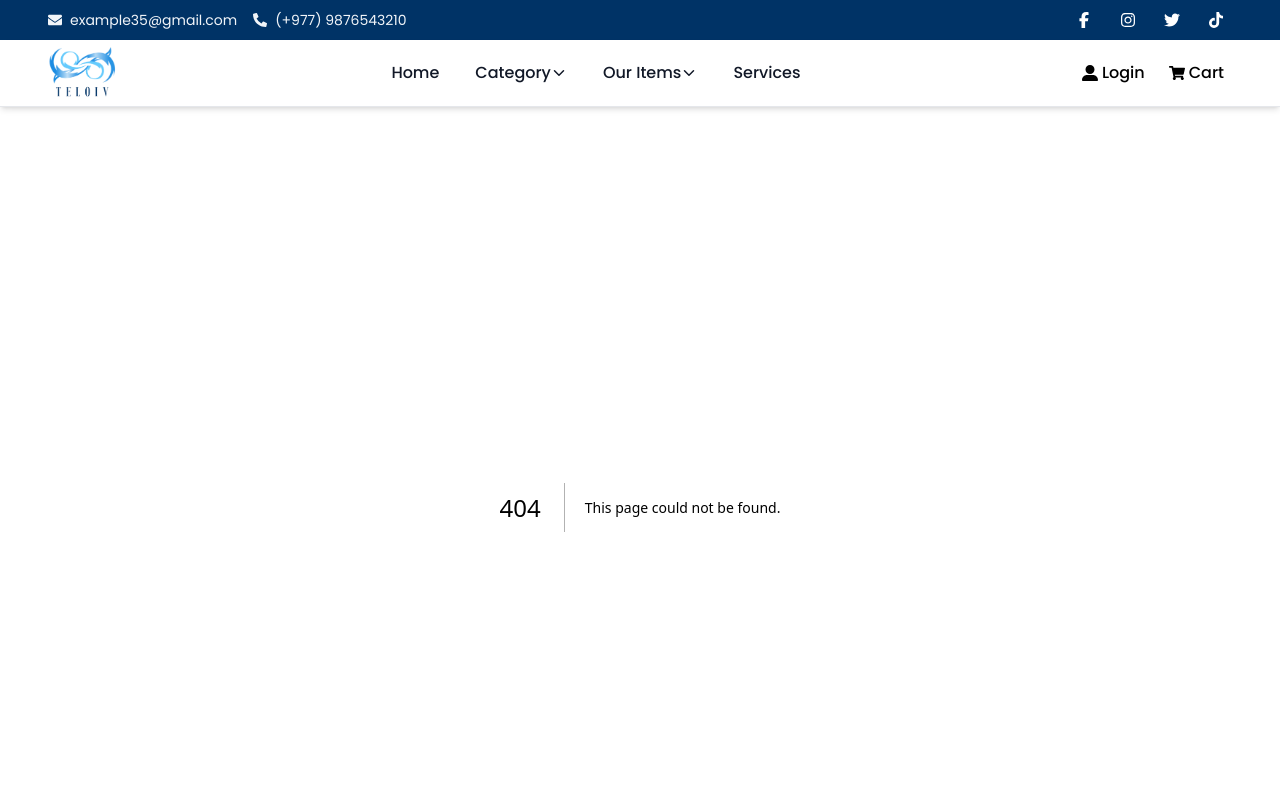
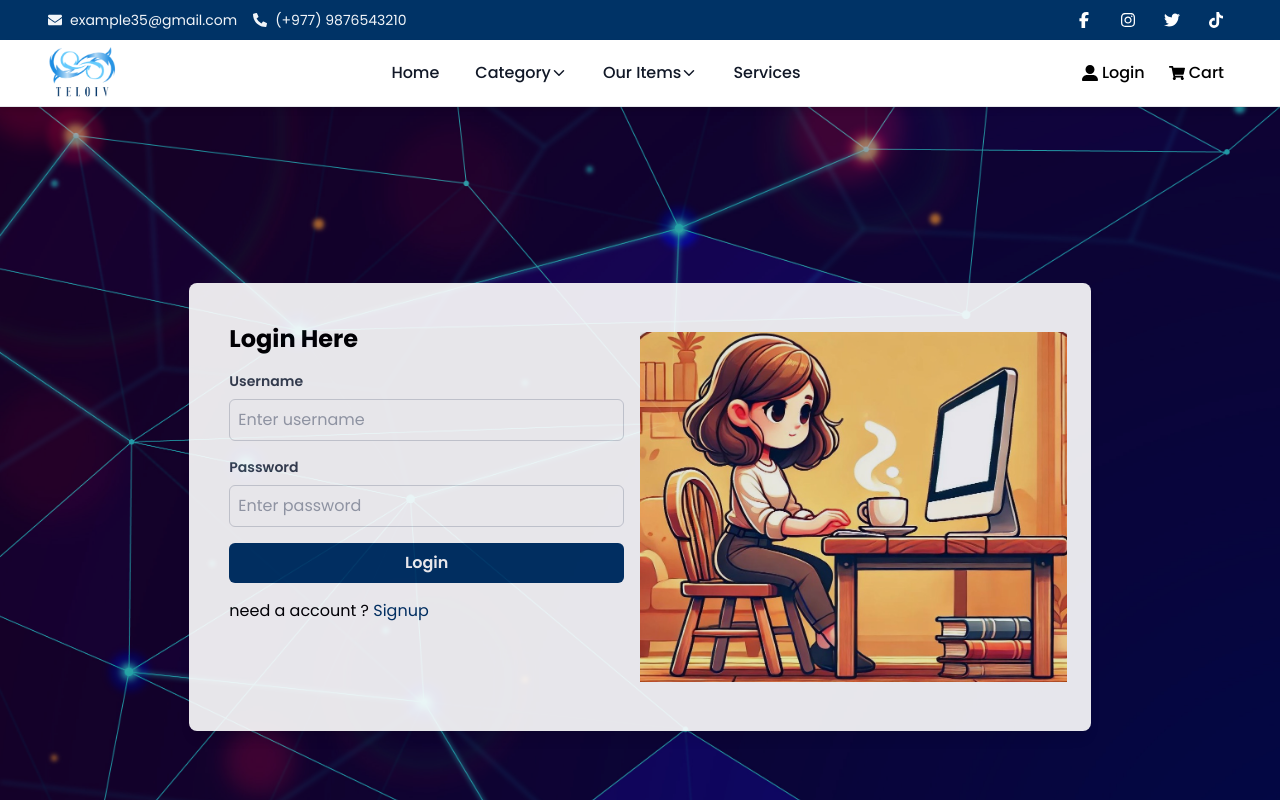
Before and after one commit to prasannarijal35/ecom-project, a Next.js app: page /login in a window 1280 px wide. Before the commit this address had no page. Shown: the top 800 px of the page. Built offline with nearby package versions, Linux system fonts and the light colour scheme.

Commit message:
login page initial

```diff
--- /dev/null
+++ b/src/app/login/page.tsx
@@ -0,0 +1,9 @@
+import { Login } from "@/components/common";
+
+export default function page() {
+  return (
+    <>
+      <Login />
+    </>
+  );
+}
--- a/src/components/common/Login.tsx
+++ b/src/components/common/Login.tsx
@@ -1,70 +1,84 @@
-export default function Login({
-  closeLoginModal,
-}: {
-  closeLoginModal: () => void;
-}) {
+import Image from "next/image";
+import background from "@/assets/images/others/background.jpg";
+import loginImage from "@/assets/images/others/loginimage.jpeg";
+
+export default function Login() {
   return (
-    <div className="fixed top-0 left-0 w-screen h-screen flex justify-center items-center p-4 overflow-auto z-[1]">
-      {/* Backdrop */}
-      <div
-        className="fixed top-0 w-screen h-screen left-0 bg-black bg-opacity-40 backdrop-blur-sm z-[0]"
-        onClick={closeLoginModal}
-      ></div>
+    <section id="login-page" className="w-full h-screen relative">
+      <div className="absolute top-0 left-0 w-full h-full z-0">
+        <Image
+          src={background}
+          alt="Background Image"
+          layout="fill"
+          objectFit="cover"
+          quality={100}
+        />
 
-      {/* Modal */}
-      <div className="relative bg-white shadow-lg w-full max-w-md p-8 z-[1] rounded-lg">
-        {/* Modal header */}
-        <div className="flex justify-between items-center mb-6">
-          <h2 className="text-2xl font-semibold">Login</h2>
-          <button className="text-gray-500" onClick={closeLoginModal}>
-            &times;
-          </button>
+        <div className="absolute top-0 left-0 w-full h-full bg-black opacity-35"></div>
       </div>
 
-        {/* Login form */}
+      <div className="relative z-10 flex justify-center items-center h-full">
+        <div className="flex bg-white p-6 rounded-lg shadow-lg opacity-90">
+          {/* Left Column - Login Form */}
+          <div className="w-1/2 p-4">
+            <h2 className="text-2xl font-bold mb-4">Login Here</h2>
             <form className="space-y-4">
               <div>
                 <label
-              htmlFor="email"
-              className="block text-sm font-medium text-gray-700"
+                  htmlFor="username"
+                  className="block text-sm font-semibold text-gray-700"
                 >
-              Email Address
+                  Username
                 </label>
                 <input
-              type="email"
-              id="email"
-              name="email"
-              placeholder="Enter your email"
-              className="mt-2 w-full px-4 py-2 border border-gray-300 rounded-md shadow-sm focus:outline-none focus:ring-2 focus:ring-indigo-500 bg-white bg-opacity-40 text-white"
+                  type="text"
+                  id="username"
+                  placeholder="Enter username"
+                  className="w-full p-2 mt-2 border border-gray-300 rounded-md"
                 />
               </div>
 
               <div>
                 <label
                   htmlFor="password"
-              className="block text-sm font-medium text-gray-700"
+                  className="block text-sm font-semibold text-gray-700"
                 >
                   Password
                 </label>
                 <input
                   type="password"
                   id="password"
-              name="password"
-              placeholder="Enter your password"
-              className="mt-2 w-full px-4 py-2 border border-gray-300 rounded-md shadow-sm focus:outline-none focus:ring-2 focus:ring-indigo-500 bg-white bg-opacity-40 text-white"
+                  placeholder="Enter password"
+                  className="w-full p-2 mt-2 border border-gray-300 rounded-md"
                 />
               </div>
 
-          <div>
               <button
                 type="submit"
-              className="w-full py-2 bg-indigo-600 text-white rounded-md hover:bg-indigo-700 focus:outline-none focus:ring-2 focus:ring-indigo-500"
+                className="w-full py-2 bg-primary text-white font-semibold rounded-md hover:bg-secondary focus:outline-none"
               >
-              Log In
+                Login
               </button>
+              <div>
+                need a account ? <span className="text-primary"> Signup</span>
               </div>
             </form>
           </div>
+
+          <div className="w-1/2 ">
+            <div className="w-full">
+              <Image
+                src={loginImage}
+                alt="Login Image"
+                height={3000}
+                width={3000}
+                quality={100}
+                className="object-contain h-[400px] w-auto"
+              />
             </div>
+          </div>
+        </div>
+      </div>
+    </section>
   );
 }
--- a/src/components/common/header/NavProfiles.tsx
+++ b/src/components/common/header/NavProfiles.tsx
@@ -4,10 +4,9 @@ import { FaUserLarge } from "react-icons/fa6";
 import { FaShoppingCart } from "react-icons/fa";
 import { useState } from "react";
 import CartModal from "../../cart/CartModal";
-import Login from "../Login";
+import Link from "next/link";
 export default function NavProfiles({ toogleNav }: { toogleNav: () => void }) {
   const [modal, setModal] = useState<boolean>(false);
-  const [loginModal, setLoginModal] = useState<boolean>(false);
 
   const openModal = () => {
     setModal(true);
@@ -16,22 +15,16 @@ export default function NavProfiles({ toogleNav }: { toogleNav: () => void }) {
     setModal(false);
   };
 
-  const openLoginModal = () => {
-    setLoginModal(true);
-  };
-  const closeLoginModal = () => {
-    setLoginModal(false);
-  };
   return (
     <div className="flex md:order-2 gap-0 md:gap-0 rtl:space-x-reverse ">
       <div className="flex justify-center items-center md:gap-2">
-        <button
+        <Link
+          href={"/login"}
           className="flex gap-1 justify-center items-center font-medium hover:text-primary hover:bg-primary/10 p-2 rounded-md"
-          onClick={openLoginModal}
         >
           <FaUserLarge />
           <span className="hidden md:block">Login</span>
-        </button>
+        </Link>
         <button
           className="flex gap-1 justify-center items-center font-medium hover:text-primary hover:bg-primary/10 p-2 rounded-md"
           onClick={openModal}
@@ -48,8 +41,6 @@ export default function NavProfiles({ toogleNav }: { toogleNav: () => void }) {
         <IoMenu size={25} />
       </button>
       {modal && <CartModal closeModal={closeModal} />}
-
-      {loginModal && <Login closeLoginModal={closeLoginModal} />}
     </div>
   );
 }
```
Also changed, not shown: src/assets/images/others/background.jpg (added), src/assets/images/others/loginimage.jpeg (added). Lines whose indentation alone changed are shown as unchanged.
